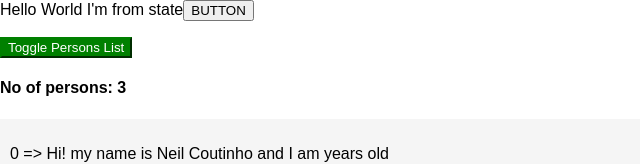
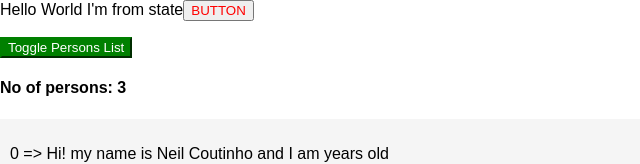
Before and after one commit to neil-coutinho/complete-react-guide, a React app: page / in a window 1280 px wide. Shown: the top 164 px of the page, without its empty margins (0-640 px from the left). Built offline with nearby package versions, Linux system fonts and the light colour scheme.

Commit message:
importing classes object into app component

```diff
--- a/src/App.css
+++ b/src/App.css
@@ -10,3 +10,8 @@
 .color-green {
   color: lawngreen;
 }
+
+
+.test {
+  color: red;
+}
--- a/src/App.js
+++ b/src/App.js
@@ -1,5 +1,5 @@
 import React, { Component } from 'react';
-import './App.css';
+import classes from './App.css';
 import Person from './Person/Person';
 import styled from 'styled-components';
 
@@ -91,6 +91,8 @@ class App extends Component {
     let persons = null;
 
 
+
+
     if (this.state.showPersons) {
 
 
@@ -121,12 +123,12 @@ class App extends Component {
       )
     }
 
-    const classes = [];
+    const customClass = [];
 
     if(this.state.persons.length < 2) {
-      classes.push('color-red');
+      customClass.push('color-red');
     } else {
-      classes.push('color-green')
+      customClass.push('color-green')
     }
 
     return (
@@ -134,13 +136,14 @@ class App extends Component {
         <div className="App">
           {this.state.greeting}
           <button
-            onClick={this.onClickHandler.bind(this, "button")}>BUTTON</button>
+className={classes.test}
+  onClick={this.onClickHandler.bind(this, "button")}>BUTTON</button>
 
           <p>
             <ButtonStyled count={this.state.persons.length} onClick={this.togglePersons}>Toggle Persons List</ButtonStyled>
           </p>
 
-      <h4 className={classes.join(' ')}>No of persons: {this.state.persons.length}</h4>
+      <h4 className={customClass.join(' ')}>No of persons: {this.state.persons.length}</h4>
 
           {persons}
         </div>
```
